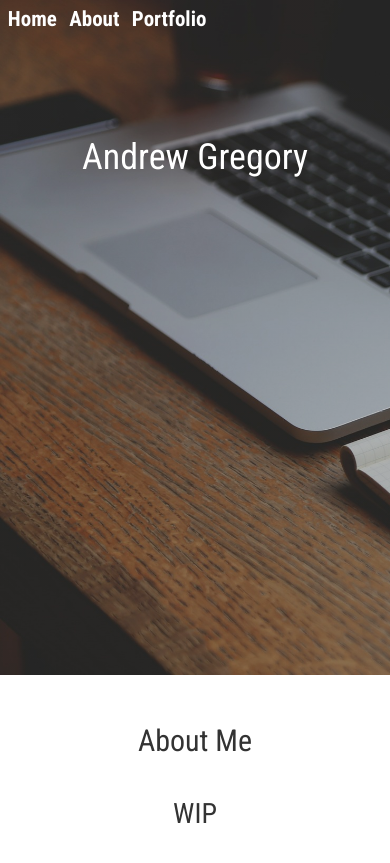
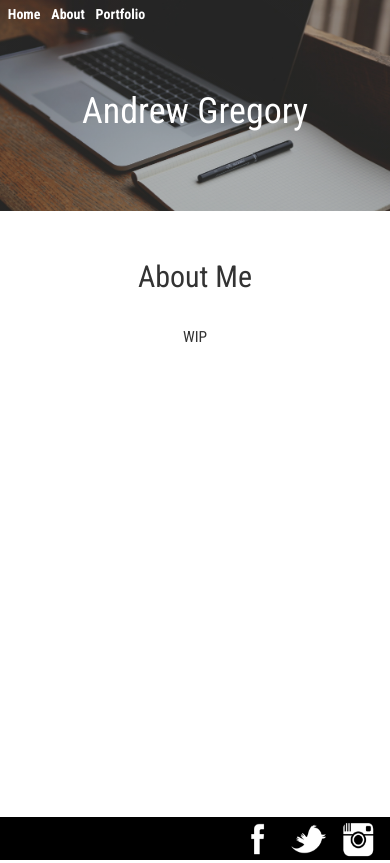
Before and after one commit to angregor/angregor.github.io, a plain HTML site: page index.html in a window 390 px wide. Shown: the top 863 px of the page. Drawn offline with nearby package versions, Linux system fonts and the light colour scheme.

Commit message:
re-trying media query now that phone resolution issue fixed

```diff
--- a/styles/main.css
+++ b/styles/main.css
@@ -109,3 +109,75 @@ a, a:hover, a:visited, a:link, a:active{
 #portfoliolinks {
 	margin-bottom: 10%;
 }
+
+
+@media (max-width: 600px) {
+  html {
+    height: 100%;
+    width: 100%;
+    margin-top: 0px;
+   margin-right: 0px;
+   margin-bottom: 0px;
+   margin-left: 0px
+   border-collapse:collapse;
+  }
+  body {
+    height:100%;
+		width: 100%;
+  }
+
+  #menu_bar {
+    height:10%;
+		width: 100%;
+    padding-left: 2%;
+    padding-top: 1%;
+    margin-bottom: 1%;
+    font-size: 1em;
+  }
+
+	#menu_opener_comb {
+	    height: 25%;
+	    width: 100%;
+	    background-image: linear-gradient(
+	      rgba(0, 0, 0, 0.25),
+	      rgba(0, 0, 0, 0.25)
+	    ), url("./images/workstation.jpg") !important;
+	    background-repeat: no-repeat;
+	    background: absolute;
+	    -webkit-background-size: cover;
+	    -moz-background-size: cover;
+	    -o-background-size: cover;
+	    background-size: cover;
+	    color:white;
+	}
+
+  #footer {
+    height: 5%;
+    width: 100%;
+    background-color: black;
+  }
+
+  .socialmedia {
+    width: 10%;
+    height: 100%;
+    margin-right: 3%;
+    display: inline-block;
+    float: right;
+  }
+
+  .main_paragraph {
+    font-size: 1.1em;
+    align: center;
+    padding-left: 25%;
+    padding-right: 25%;
+    padding-top:6%;
+    width: 100%;
+    height: 80%;
+  }
+  #featured {
+    height: 70%;
+    width: 100%;
+    background-color: white;
+  }
+}
+*/
```
